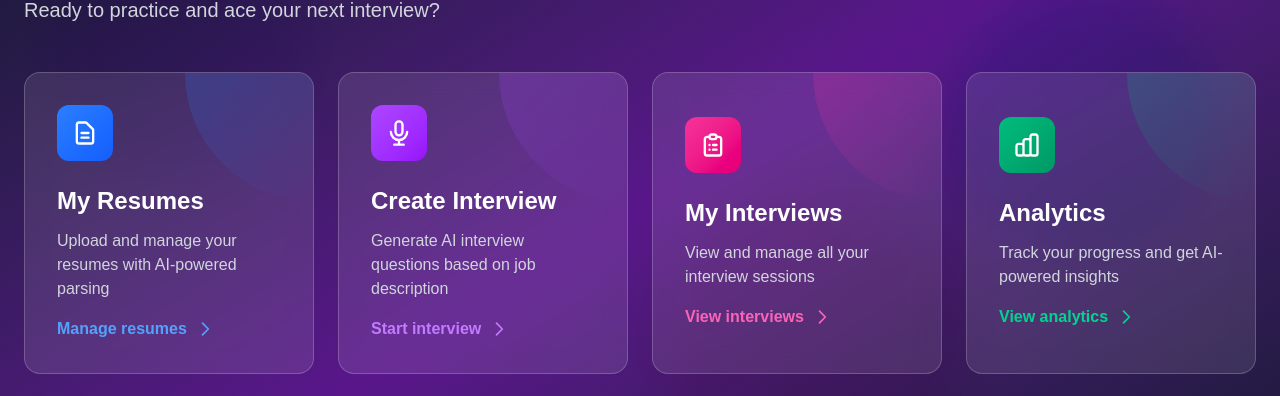
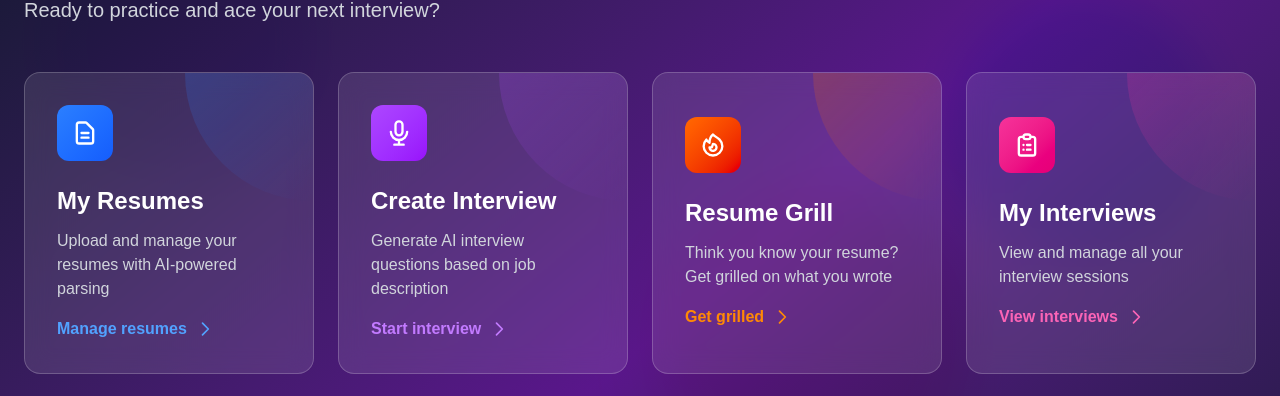
Before and after one commit to tanviriss/MockMate, a Next.js app in the folder frontend/: page /dashboard in a window 1280 px wide. Shown: the part 189-585 px from the top of the page. Built offline with nearby package versions, Linux system fonts and the light colour scheme; no server answers; sample sign-in values are in the browser's storage.

Commit message:
Add Resume Grill card to dashboard

```diff
--- a/frontend/app/dashboard/page.tsx
+++ b/frontend/app/dashboard/page.tsx
@@ -144,6 +144,32 @@ export default function DashboardPage() {
             </div>
           </button>
 
+          {/* Resume Grill Card */}
+          <button
+            onClick={() => router.push('/interviews/resume-grill')}
+            className="group relative overflow-hidden bg-white/10 backdrop-blur-md border border-white/20 rounded-2xl p-8 hover:bg-white/15 transition-all hover:scale-105 transform text-left"
+          >
+            <div className="absolute top-0 right-0 w-32 h-32 bg-gradient-to-br from-orange-500/20 to-transparent rounded-bl-full"></div>
+            <div className="relative">
+              <div className="w-14 h-14 bg-gradient-to-br from-orange-500 to-red-600 rounded-xl flex items-center justify-center mb-6 group-hover:scale-110 transition-transform">
+                <svg className="w-7 h-7 text-white" fill="none" stroke="currentColor" viewBox="0 0 24 24">
+                  <path strokeLinecap="round" strokeLinejoin="round" strokeWidth={2} d="M17.657 18.657A8 8 0 016.343 7.343S7 9 9 10c0-2 .5-5 2.986-7C14 5 16.09 5.777 17.656 7.343A7.975 7.975 0 0120 13a7.975 7.975 0 01-2.343 5.657z" />
+                  <path strokeLinecap="round" strokeLinejoin="round" strokeWidth={2} d="M9.879 16.121A3 3 0 1012.015 11L11 14H9c0 .768.293 1.536.879 2.121z" />
+                </svg>
+              </div>
+              <h3 className="text-2xl font-bold text-white mb-3">Resume Grill</h3>
+              <p className="text-gray-300 mb-4">
+                Think you know your resume? Get grilled on what you wrote
+              </p>
+              <div className="flex items-center text-orange-400 font-semibold group-hover:translate-x-2 transition-transform">
+                Get grilled
+                <svg className="w-5 h-5 ml-2" fill="none" stroke="currentColor" viewBox="0 0 24 24">
+                  <path strokeLinecap="round" strokeLinejoin="round" strokeWidth={2} d="M9 5l7 7-7 7" />
+                </svg>
+              </div>
+            </div>
+          </button>
+
           {/* My Interviews Card */}
           <button
             onClick={() => router.push('/interviews')}
```
